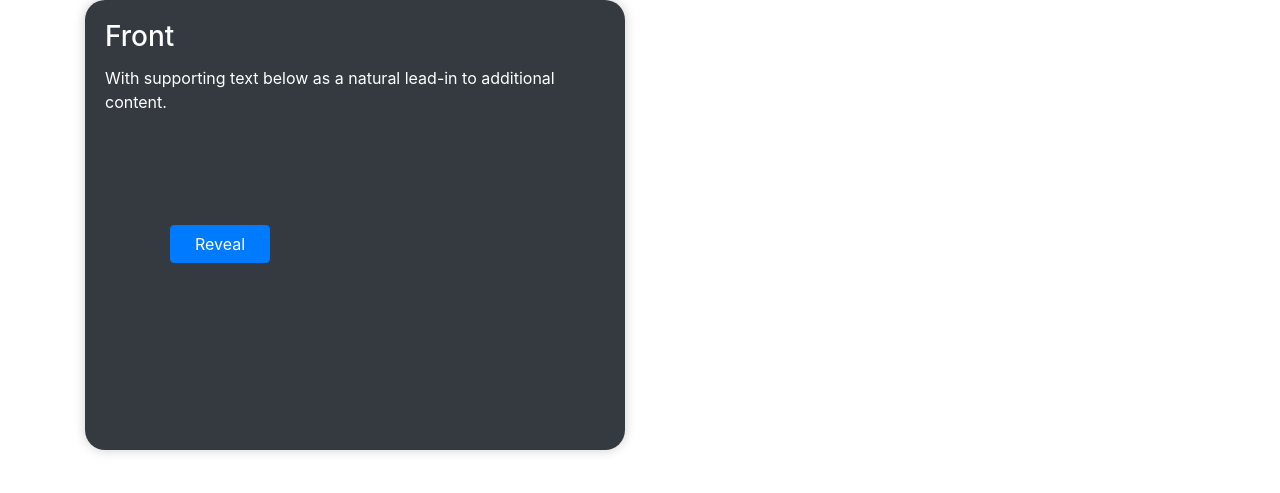
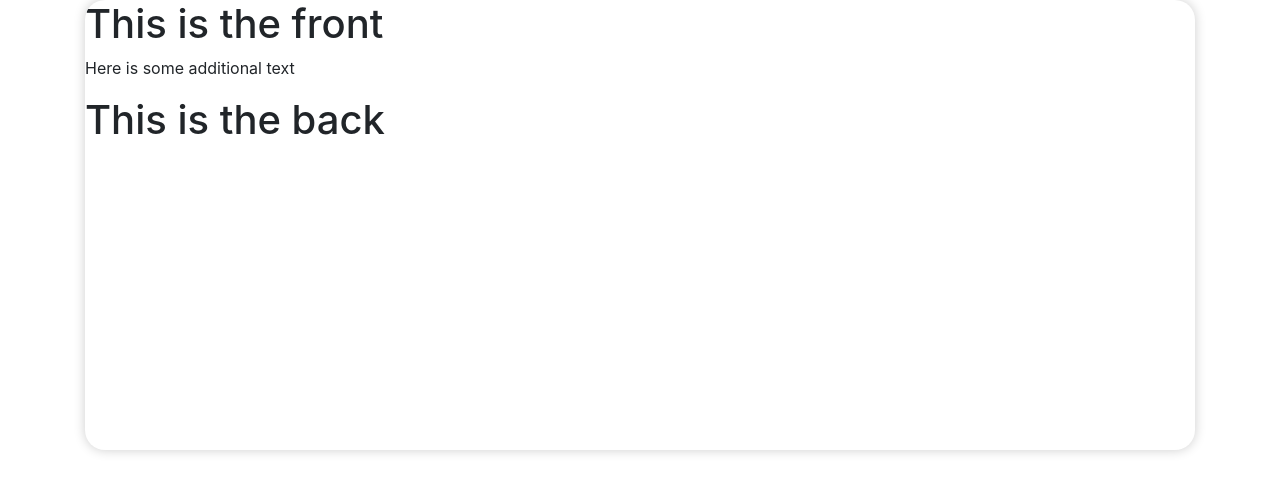
Before and after one commit to Subhrajyoti-Dutta/IITM-MAD-1, a Flask app: template Project/templates/cards.html in a window 1280 px wide. Shown: the top 493 px of the page. Run offline with Flask 2, Linux system fonts and the light colour scheme; the template is opened without the code that fills it, so the values that code supplies are empty; some libraries are stand-ins or nearby versions.

Commit message:
Update Cards.html

```diff
--- a/Project/templates/cards.html
+++ b/Project/templates/cards.html
@@ -10,35 +10,27 @@
 
 <body>
     <div class="container">
-        <div class="row">
-            <div class="col-sm-6">
-                <div class="card card-flip h-100">
-                    <div class="card-front text-white bg-dark">
-                        <div class="card-body">
-                            <i class="fa fa-search fa-5x float-right"></i>
-                            <h3 class="card-title">Front</h3>
-                            <p class="card-text">With supporting text below as a natural lead-in to additional content.</p>
-                        </div>
-                        <button type="button" onclick="myFunction()" class="button btn btn-primary">Reveal</button>
-                    </div>
-                    <div class="card-back bg-white">
-                        <div class="card-body">
-                            <h3 class="card-title">Back</h3>
-                            <p class="card-text">Suprise this one has more more more more content on the back!</p>
-                            <a href="#" class="btn btn-outline-secondary">Action</a>
-                        </div>
-                    </div>
-                </div>
-            </div>
+      <div class="card" onclick="flip(event)">
+        <div class="front">
+          <h1>This is the front</h1>
+          <p>Here is some additional text</p>
         </div>
+        <div class="back">
+          <h1>This is the back</h1>
+        </div>
+      </div>
     </div>
     <script>
-        const cards = document.querySelectorAll(".card-flip");
-
-        function myFunction() {
-            this.classList.toggle("flip");
+      function flip(event) {
+        var element = event.currentTarget;
+        if (element.className === "card") {
+          if (element.style.transform == "rotateY(180deg)") {
+            element.style.transform = "rotateY(0deg)";
+          } else {
+            element.style.transform = "rotateY(180deg)";
+          }
         }
-        cards.forEach((card) => card.addEventListener("click", flipCard));
+      }
     </script>
 </body>
 
```
